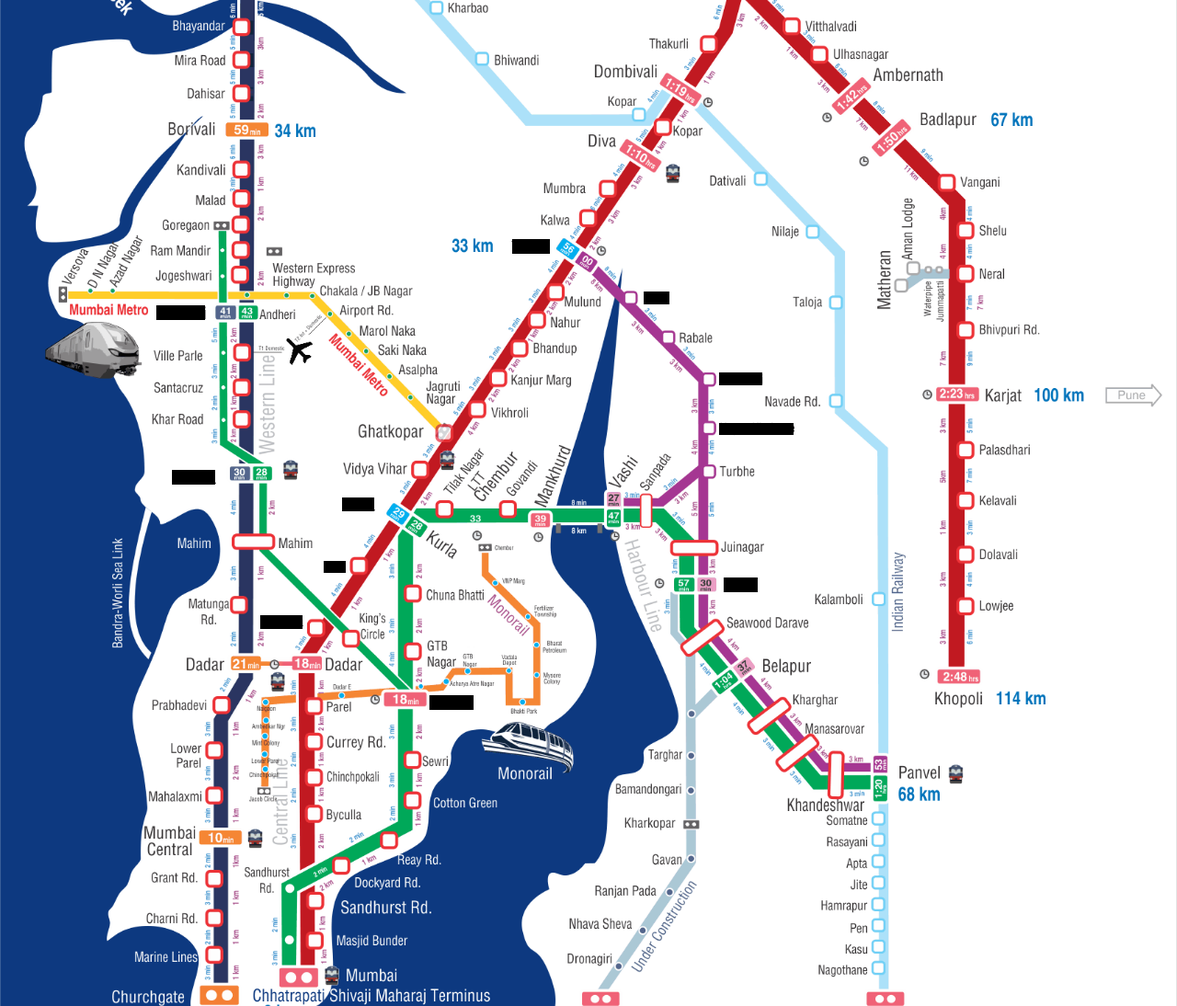
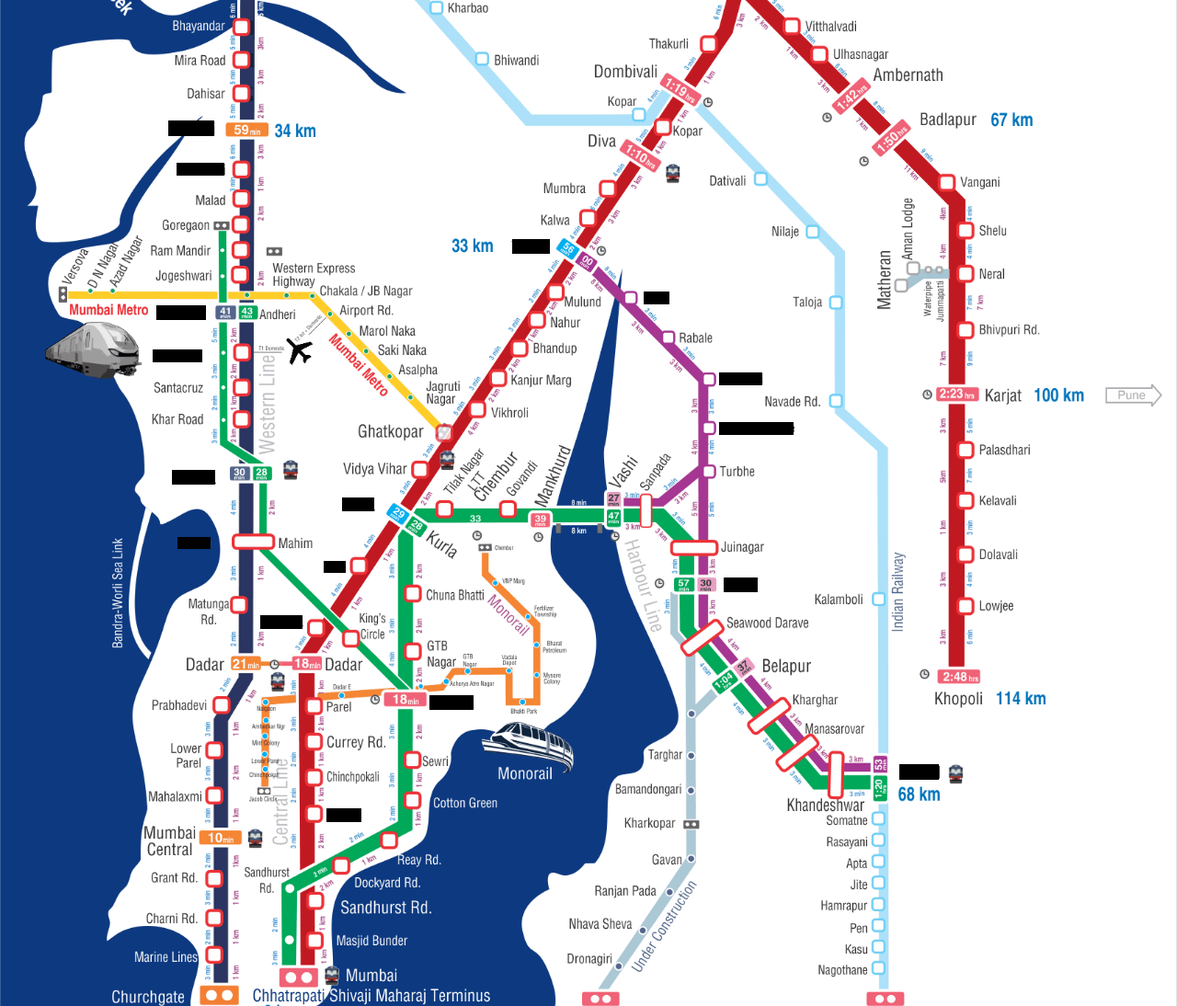
Before and after one commit to KrishPatel1605/CollegesInMumbai, a plain HTML site: page index.html in a window 1280 px wide. Shown: the part 560-1654 px from the top of the page at 92% size. Drawn offline with Linux system fonts and the light colour scheme.

Commit message:
completed 50% stations

```diff
--- a/index.html
+++ b/index.html
@@ -23,6 +23,12 @@
             <div id="Nerul"></div>
             <div id="Kopar"></div>
             <div id="Andheri"></div>
+            <div id="Kandivali"></div>
+            <div id="Borivali"></div>
+            <div id="Byculla"></div>
+            <div id="Panvel"></div>
+            <div id="Vile"></div>
+            <div id="Mahim"></div>
         </div>
     </div>
     <div class="popup" id="popup">
--- a/styles.css
+++ b/styles.css
@@ -19,7 +19,7 @@ body, html {
     position: relative;
 }
 
-#Bandra, #Thane, #Sion, #Kurla, #Airoli, #Ghansoli, #Wadala, #Matunga, #Nerul, #Kopar, #Andheri {
+#Bandra, #Thane, #Sion, #Kurla, #Airoli, #Ghansoli, #Wadala, #Matunga, #Nerul, #Kopar, #Andheri, #Kandivali, #Borivali, #Byculla, #Panvel, #Vile, #Mahim {
     position: absolute;
     cursor: pointer;
     background-color: black;
@@ -32,11 +32,39 @@ body, html {
     width: 3.7vw;
 }
 
+#Mahim {
+    margin-left: 15.1%;
+    margin-top: 89.4%;
+    height: 1vw;
+    width: 2.8vw;
+}
+
 #Andheri {
     margin-left: 13.3%;
     margin-top: 69.7%;
     height: 1.2vw;
+    width: 4.2vw;
+}
+
+#Vile {
+    margin-left: 13%;
+    margin-top: 73.4%;
+    height: 1.1vw;
+    width: 4.2vw;
+}
+
+#Kandivali {
+    margin-left: 15%;
+    margin-top: 57.6%;
+    height: 1.1vw;
     width: 4.1vw;
+}
+
+#Borivali {
+    margin-left: 14.3%;
+    margin-top: 54%;
+    height: 1.3vw;
+    width: 3.9vw;
 }
 
 #Thane {
@@ -62,8 +90,8 @@ body, html {
 
 #Kopar {
     margin-left: 61.1%;
-    margin-top: 79.7%;
-    height: 1vw;
+    margin-top: 79.6%;
+    height: 1.1vw;
     width: 6.3vw;
 }
 
@@ -74,11 +102,25 @@ body, html {
     width: 2.9vw;
 }
 
+#Panvel {
+    margin-left: 76.4%;
+    margin-top: 108.7%;
+    height: 1.3vw;
+    width: 3.4vw;
+}
+
 #Sion {
     margin-left: 27.5%;
     margin-top: 91.4%;
     height: 1vw;
     width: 1.9vw;
+}
+
+#Byculla {
+    margin-left: 27.7%;
+    margin-top: 112.4%;
+    height: 1.2vw;
+    width: 3vw;
 }
 
 #Matunga {
```
